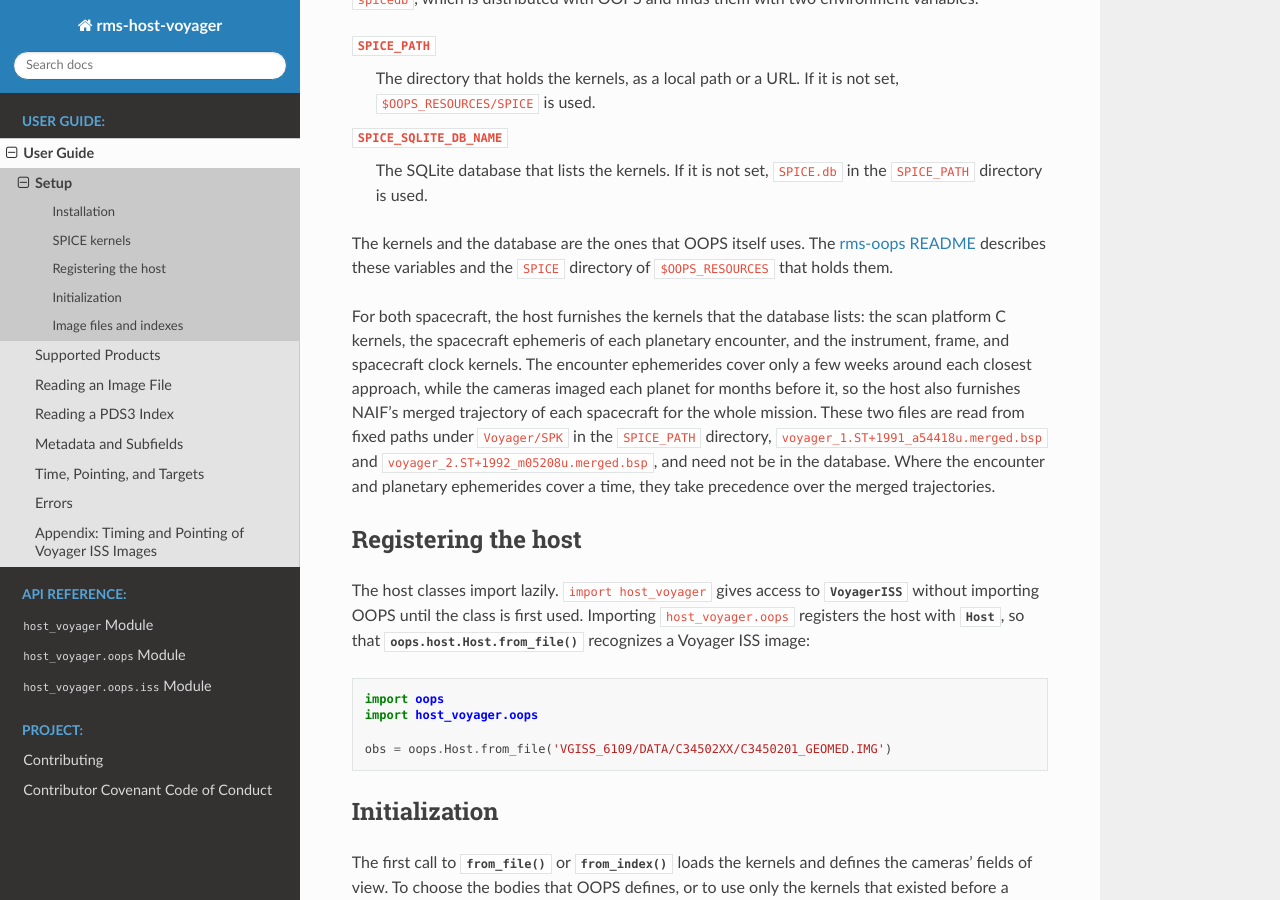
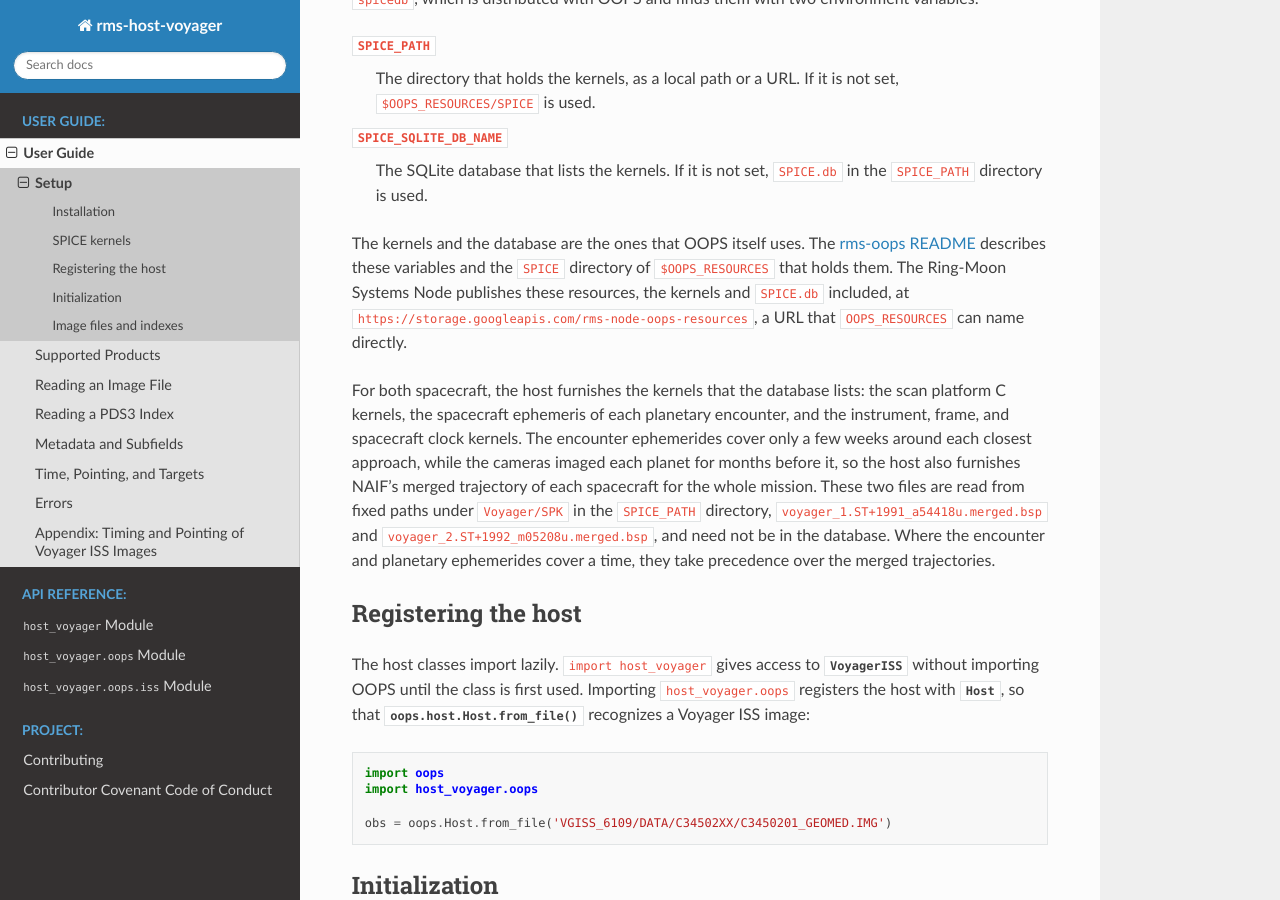
Before and after one commit to SETI/rms-host-voyager, a Sphinx documentation site: the page built from docs/user_guide/user_guide_setup.rst, in a window 1280 px wide and 900 px high, scrolled down 497 px. Built offline with Sphinx 7.4.7 and the Read the Docs theme 3.1.0, drawn with Linux system fonts in a browser that asks for light colours.

Commit message:
Type select as None and name the SPICE bucket
The stub types select as None in from_file and from_index, the only
value either accepts, as rms-host-new-horizons does. The setup chapter
names the public bucket of the oops resources with the same sentence
as the other hosts.

Co-Authored-By: Claude Opus 5.5 <noreply@anthropic.com>
Claude-Session: https://claude.ai/code/session_01RG3ZiBNx376YVT9xgP1ET9

```diff
--- a/docs/user_guide/user_guide_setup.rst
+++ b/docs/user_guide/user_guide_setup.rst
@@ -32,6 +32,9 @@ variables:
 The kernels and the database are the ones that OOPS itself uses. The
 `rms-oops README <https://github.com/SETI/rms-oops#environment-variables>`_ describes
 these variables and the ``SPICE`` directory of ``$OOPS_RESOURCES`` that holds them.
+The Ring-Moon Systems Node publishes these resources, the kernels and ``SPICE.db``
+included, at ``https://storage.googleapis.com/rms-node-oops-resources``, a URL that
+``OOPS_RESOURCES`` can name directly.
 
 For both spacecraft, the host furnishes the kernels that the database lists: the scan
 platform C kernels, the spacecraft ephemeris of each planetary encounter, and the
```
Also changed, not shown: CLAUDE.md (+2 -1 lines), 1 other file.
